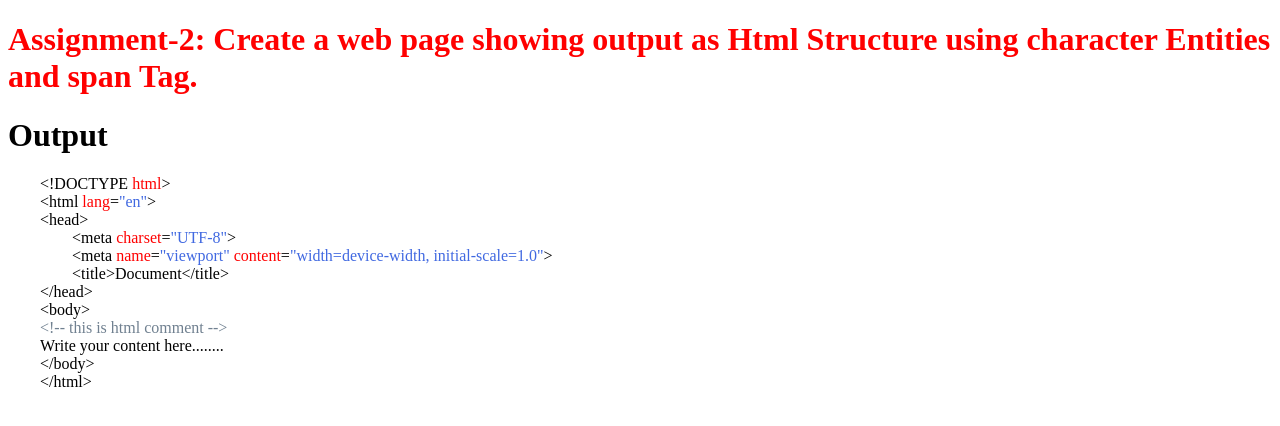
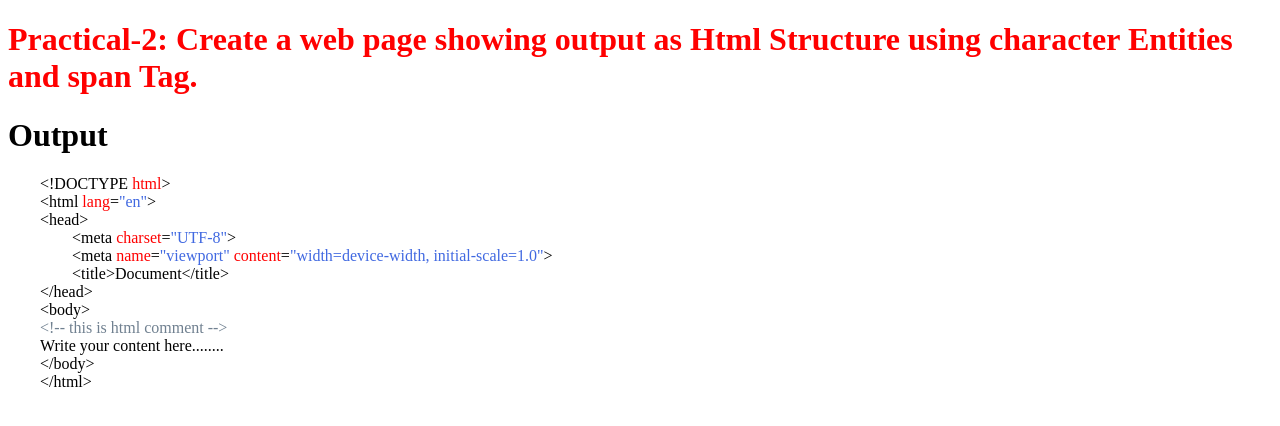
Before and after one commit to NamanKumar1/Fullstack-1_Exp-2, a plain HTML site: page index.html in a window 1280 px wide. Drawn offline with Linux system fonts and the light colour scheme.

Commit message:
add heading of the page

```diff
--- a/index.html
+++ b/index.html
@@ -9,7 +9,7 @@
 </head>
 
 <body>
-    <h1><span style="color: red;">Assignment-2: Create a web page showing output as Html Structure using character Entities and span Tag.</span></h1>
+    <h1><span style="color: red;">Practical-2: Create a web page showing output as Html Structure using character Entities and span Tag.</span></h1>
     <h1>Output</h1>
     <p>&nbsp;&nbsp;&nbsp;&nbsp;&nbsp;&nbsp;&nbsp;&nbsp;&lt;!DOCTYPE <span style="color: red;">html</span>&gt;<br> &nbsp;&nbsp;&nbsp;&nbsp;&nbsp;&nbsp;&nbsp;&nbsp;&lt;html <span style="color: red;">lang</span>=<span style="color: royalblue;">&quot;en&quot;</span>&gt;<br>&nbsp;&nbsp;&nbsp;&nbsp;&nbsp;&nbsp;&nbsp;&nbsp;&lt;head&gt;<br>&nbsp;&nbsp;&nbsp;&nbsp;&nbsp;&nbsp;&nbsp;&nbsp;&nbsp;&nbsp;&nbsp;&nbsp;&nbsp;&nbsp;&nbsp;&nbsp;&lt;meta
         <span style="color: red;">charset</span>=<span style="color: royalblue;">&quot;UTF-8&quot;</span>&gt;<br>&nbsp;&nbsp;&nbsp;&nbsp;&nbsp;&nbsp;&nbsp;&nbsp;&nbsp;&nbsp;&nbsp;&nbsp;&nbsp;&nbsp;&nbsp;&nbsp;&lt;meta
```
